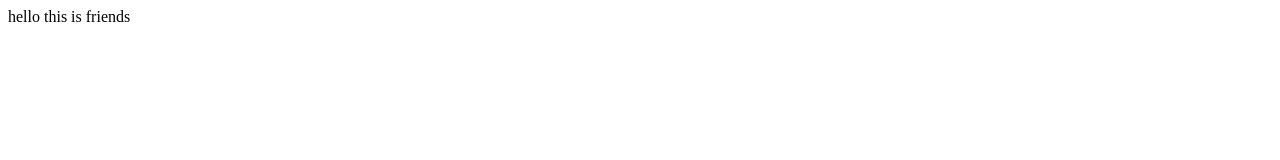
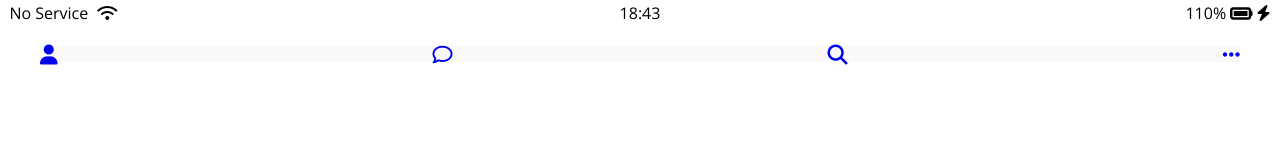
Before and after one commit to Honiyang/kokoa-clone-2020, a plain HTML site: page friends.html in a window 1280 px wide. Drawn offline with nearby package versions, Linux system fonts and the light colour scheme.

Commit message:
6.10 Navigation Bar part one

```diff
--- /dev/null
+++ b/css/components/nav-bar.css
@@ -0,0 +1,9 @@
+.nav {
+  background-color: #f9f9fa;
+  margin: 20px 40px;
+}
+.nav__list {
+  display: flex;
+  justify-content: space-between;
+}
+/* width:25%로 나누고 flex로 가운데 정렬하는게 낫지않나? */
--- a/css/styles.css
+++ b/css/styles.css
@@ -1,8 +1,12 @@
 @import url("https://fonts.googleapis.com/css2?family=Open+Sans:wght@400;600&display=swap");
+
 @import "reset.css";
 @import "variables.css";
+
 /* Components */
 @import "components/status-bar.css";
+@import "components/nav-bar.css";
+
 /* Screens */
 @import "screens/login.css";
 
--- a/friends.html
+++ b/friends.html
@@ -1 +1,55 @@
-hello this is friends
+<!DOCTYPE html>
+<html lang="en">
+  <head>
+    <link rel="stylesheet" href="css/styles.css" />
+    <meta charset="UTF-8" />
+    <meta name="viewport" content="width=device-width, initial-scale=1.0" />
+    <title>Friends - KokoaClone</title>
+    <style></style>
+  </head>
+  <body>
+    <!-- 상단 상태바 -->
+    <div class="status-bar">
+      <div class="status-bar__column">
+        <span>No Service</span>
+        <i class="fas fa-wifi"></i>
+      </div>
+      <div class="status-bar__column">
+        <span>18:43</span>
+      </div>
+      <div class="status-bar__column">
+        <span>110%</span>
+        <i class="fas fa-battery-full fa-lg"></i>
+        <i class="fas fa-bolt"></i>
+      </div>
+    </div>
+    <nav class="nav">
+      <ul class="nav__list">
+        <!-- 현재창의 버튼은 안눌리게하고싶음
+            +현재창만 채워져있고 나머진 비어있어야함
+            (눌린지안눌린지 시각화) 폰트어썸유료구매필요 -->
+        <li class="nav__btn">
+          <a class="nav__link" href="friends.html"
+            ><i class="fas fa-user fa-lg"></i
+          ></a>
+        </li>
+        <li class="nav__btn">
+          <a class="nav__link" href="#"><i class="far fa-comment fa-lg"></i></a>
+        </li>
+        <li class="nav__btn">
+          <a class="nav__link" href="#"><i class="fas fa-search fa-lg"></i></a>
+        </li>
+        <li class="nav__btn">
+          <a class="nav__link" href="#"
+            ><i class="fas fa-ellipsis-h fa-lg"></i
+          ></a>
+        </li>
+      </ul>
+    </nav>
+    <!-- 폰트어썸 사용명시 태그-->
+    <script
+      src="https://kit.fontawesome.com/0076ab6c9f.js"
+      crossorigin="anonymous"
+    ></script>
+  </body>
+</html>
```
